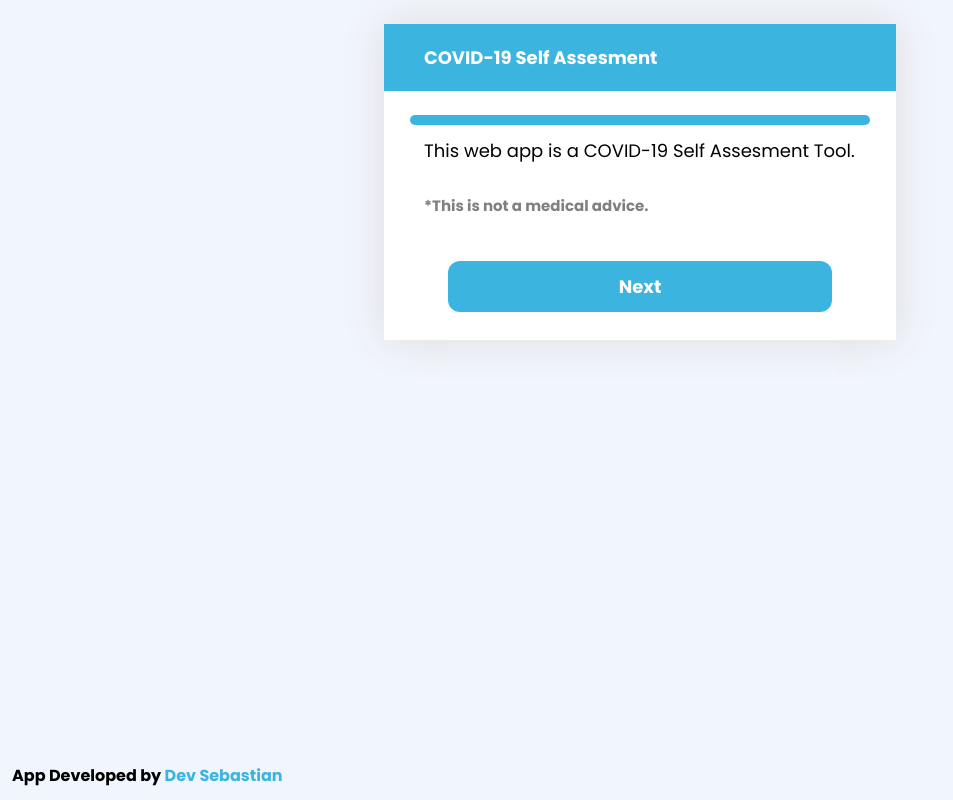
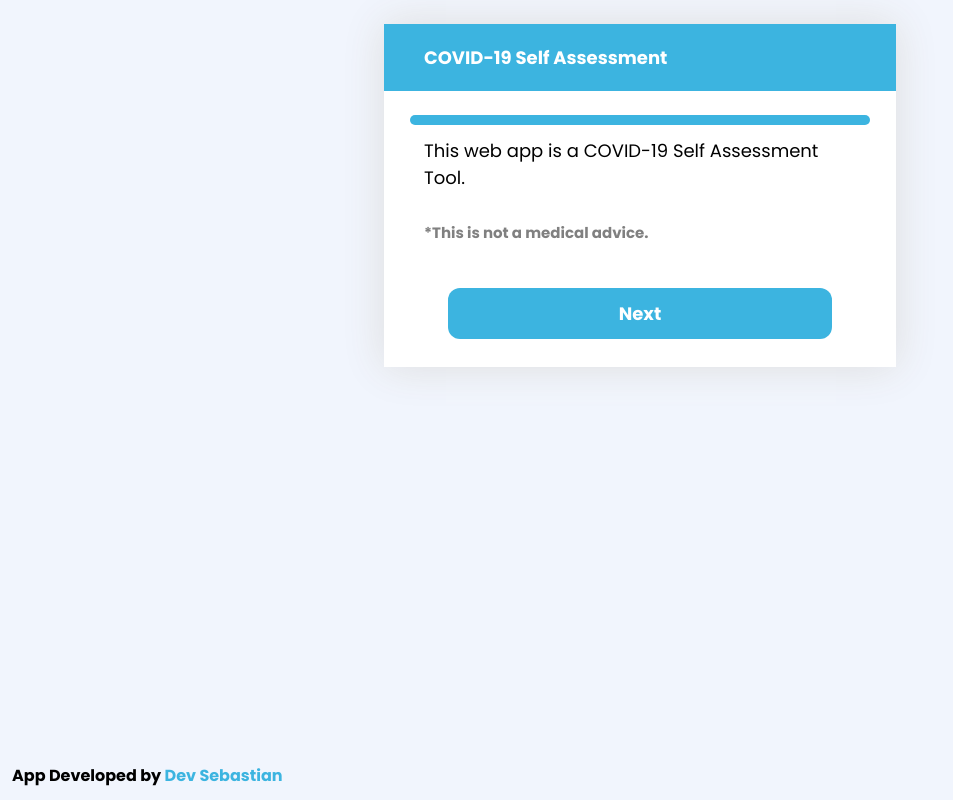
Before and after one commit to devsebastian/covid19, a React (Create React App) app: page / in a window 1280 px wide. Shown: the whole page, without its empty margins (0-953 px from the left). Built offline with nearby package versions, Linux system fonts and the light colour scheme.

Commit message:
minor changes

```diff
--- a/src/comps/container/container.js
+++ b/src/comps/container/container.js
@@ -49,7 +49,7 @@ function Result({ statements }) {
         (statements[2].answer === "yes" && statements[2].conditionalAnswer > 100 && statements[4].answer === "yes") ||
         (statements[1].answer === "yes" && statements[3].answer === "yes" && statements[4].answer === "yes")) {
         result = <div>
-            <img width="30%" src={corona} alt="corona" style={{ display: "block", margin: "32px auto" }} /> Based on the assesment, you are at risk for COVID-19
+            <img width="30%" src={corona} alt="corona" style={{ display: "block", margin: "32px auto" }} /> Based on the assessment, you are at risk for COVID-19
         <ResultButton link="https://www.mohfw.gov.in/pdf/FAQ.pdf" title="FAQ" leftIcon={helpCircle} rightIcon={rightCaret} />
             <ResultButton link="tel:108" title="Transporation to isolation ward" subtitle="Disaster management service: 108" leftIcon={ambulance} rightIcon={call} />
             <ResultButton link="https://www.mohfw.gov.in/pdf/coronvavirushelplinenumber.pdf" title="For any assistance" subtitle="contact the govt. helpline: 1075" leftIcon={headphone} rightIcon={rightCaret} />
@@ -135,7 +135,7 @@ export default class Container extends React.Component {
             return <PaneContainer
                 questionNumber={questionNumber}
                 total={total}
-                body={<div class="statement-container">This web app is a COVID-19 Self Assesment Tool.
+                body={<div class="statement-container">This web app is a COVID-19 Self Assessment Tool.
                 <br /><br /><small><b><font color="gray">*This is not a medical advice.</font></b></small>
                     <br />
                     <br />
@@ -192,7 +192,7 @@ export default class Container extends React.Component {
 
 function PaneContainer({ questionNumber, total, body }) {
     return <div className="container">
-        <div className="container-header">COVID-19 Self Assesment</div>
+        <div className="container-header">COVID-19 Self Assessment</div>
         <Progress questionNumber={questionNumber} total={total} />
         {body}
     </div>
```
